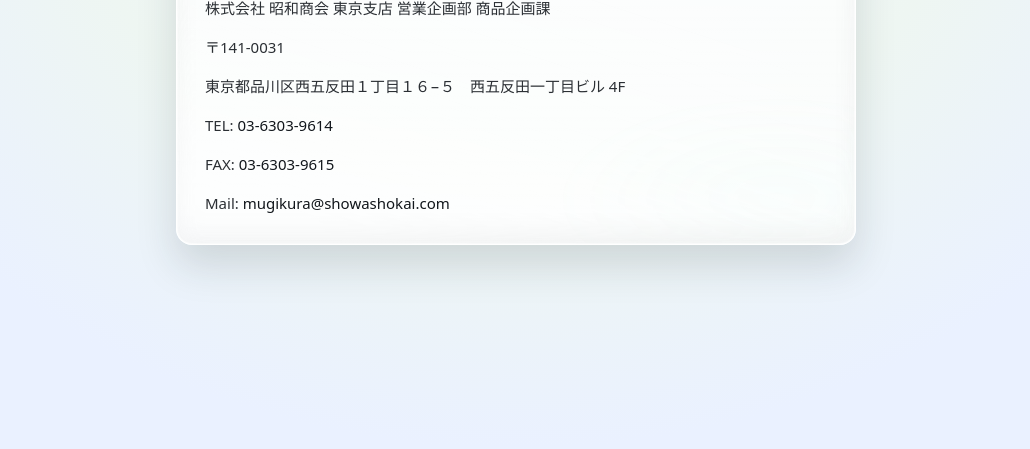
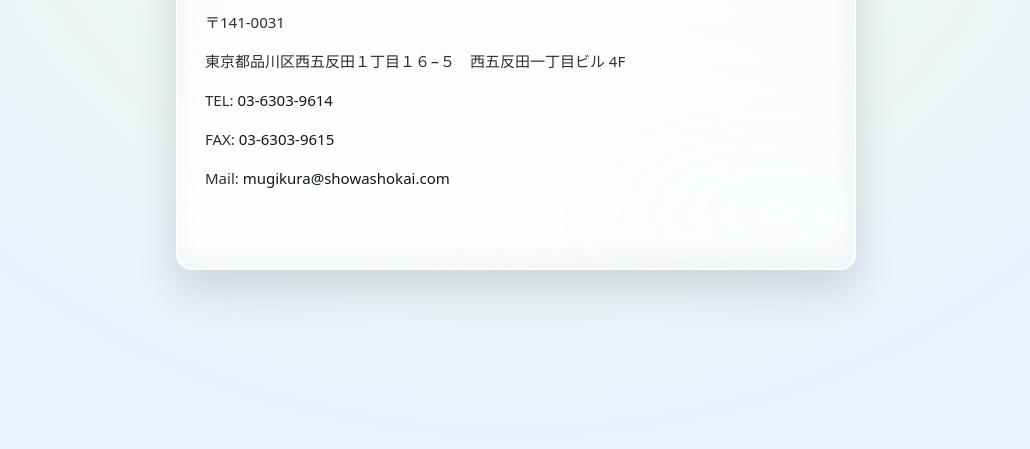
Before and after one commit to tenten-10-10/meishi, a plain HTML site: page index.html in a window 1280 px wide. Shown: the part 351-800 px from the top of the page, without its empty margins (124-1154 px from the left). Drawn offline with Linux system fonts and the light colour scheme.

Commit message:
Update index.html

```diff
--- a/index.html
+++ b/index.html
@@ -6,7 +6,7 @@
 <title>SHOWA – Interactive Glass Card (Left • Bottom-XL)</title>
 <meta name="description" content="株式会社 昭和商会 インタラクティブ ガラスカード（左揃え・下余白大きめ）" />
 <style>
-  :root { color-scheme: light only; --card-w: 680px; --card-h: 400px; }
+  :root { color-scheme: light only; --card-w: 680px; --card-h: 450px; }
   * { box-sizing: border-box; -webkit-font-smoothing: antialiased; }
   html { height: 100%; }
   body {
```
